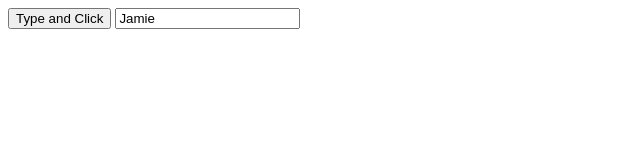
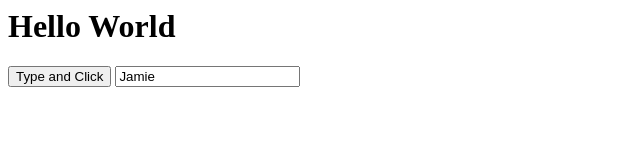
Before and after one commit to tejaskamath/Swift-WebView-Interface, a plain HTML site: page index.html in a window 1280 px wide. Shown: the whole page, without its empty margins (0-640 px from the left). Drawn offline with Linux system fonts and the light colour scheme.

Commit message:
Added header

```diff
--- a/index.html
+++ b/index.html
@@ -3,6 +3,7 @@
     <meta name="viewport" content="width=device-width, initial-scale=1">
   </head>
   <body>
+    <h1 id="header">Hello World</h1>
     <button onclick='invokeMessage()'>Type and Click</button>
     <input type='text' name='firstname' id='name' value='Jamie'><br>
     <script>
```
